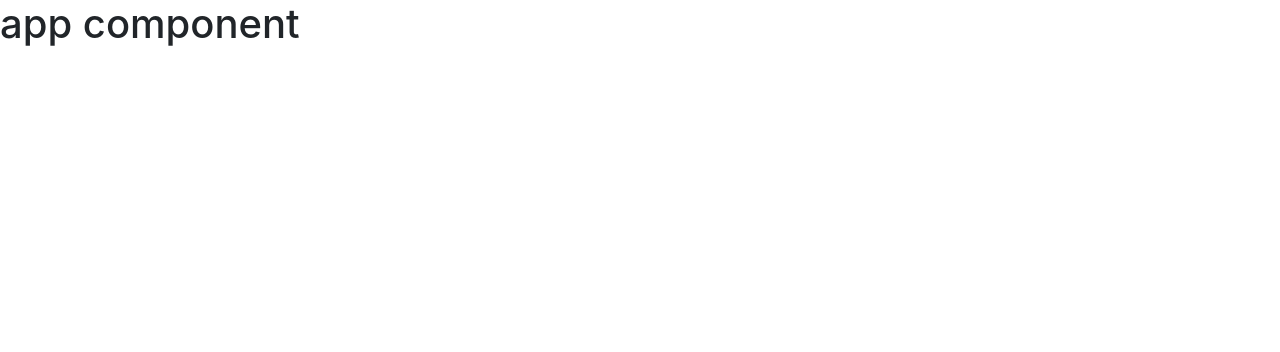
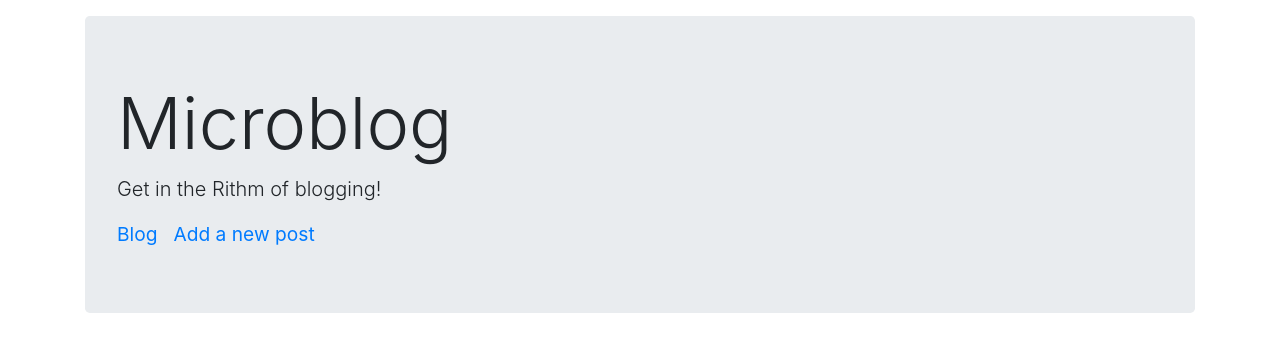
Before and after one commit to akelshareif/react-redux-microblog-FrontendSB, a React (Create React App) app: page / in a window 1280 px wide. Shown: the top 352 px of the page. Built offline with nearby package versions, Linux system fonts and the light colour scheme.

Commit message:
added nav-header component and react-router routing

```diff
--- a/src/App.js
+++ b/src/App.js
@@ -1,10 +1,14 @@
 import React from 'react';
+import Routes from './Routes';
+import NavHeader from './components/NavHeader/NavHeader';
+import { Container } from 'reactstrap';
 
 function App() {
     return (
-        <div>
-            <h1>app component</h1>
-        </div>
+        <Container>
+            <NavHeader />
+            <Routes />
+        </Container>
     );
 }
 
--- /dev/null
+++ b/src/Routes.js
@@ -0,0 +1,21 @@
+import React from 'react';
+import { Route, Redirect } from 'react-router-dom';
+
+const Routes = () => {
+    return (
+        <>
+            <Route exact path="/">
+                {/* Home page component */}
+            </Route>
+            <Route exact path="/new">
+                {/* New post page with form */}
+            </Route>
+            <Route exact path="/:id">
+                {/* Page showing a post */}
+            </Route>
+            <Redirect to="/" />
+        </>
+    );
+};
+
+export default Routes;
--- /dev/null
+++ b/src/components/NavHeader/NavHeader.css
@@ -0,0 +1,7 @@
+.NavHeader-text {
+    font-size: 1.5rem;
+}
+
+.NavHeader-links {
+    font-size: 1.2rem;
+}
--- /dev/null
+++ b/src/components/NavHeader/NavHeader.js
@@ -0,0 +1,24 @@
+import React from 'react';
+import { Link } from 'react-router-dom';
+import { Jumbotron } from 'reactstrap';
+
+import './NavHeader.css';
+
+const NavHeader = () => {
+    return (
+        <div>
+            <Jumbotron className="mt-3">
+                <h1 className="display-3">Microblog</h1>
+                <p className="lead NavHeader-text">Get in the Rithm of blogging!</p>
+                <div className=" mt-2 NavHeader-links">
+                    <Link to="/" className="mr-3">
+                        Blog
+                    </Link>
+                    <Link to="/new">Add a new post</Link>
+                </div>
+            </Jumbotron>
+        </div>
+    );
+};
+
+export default NavHeader;
```
Also changed, not shown: src/index.js (+5 -2 lines).
